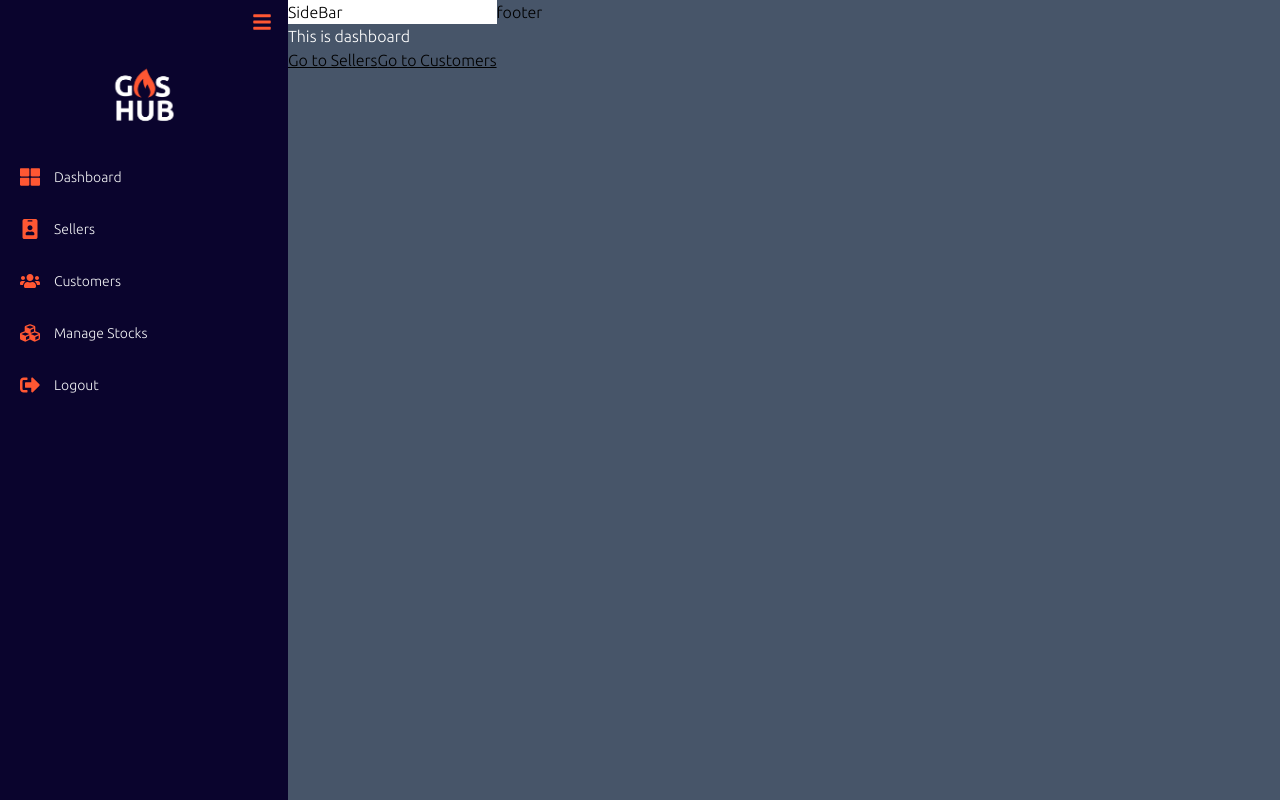
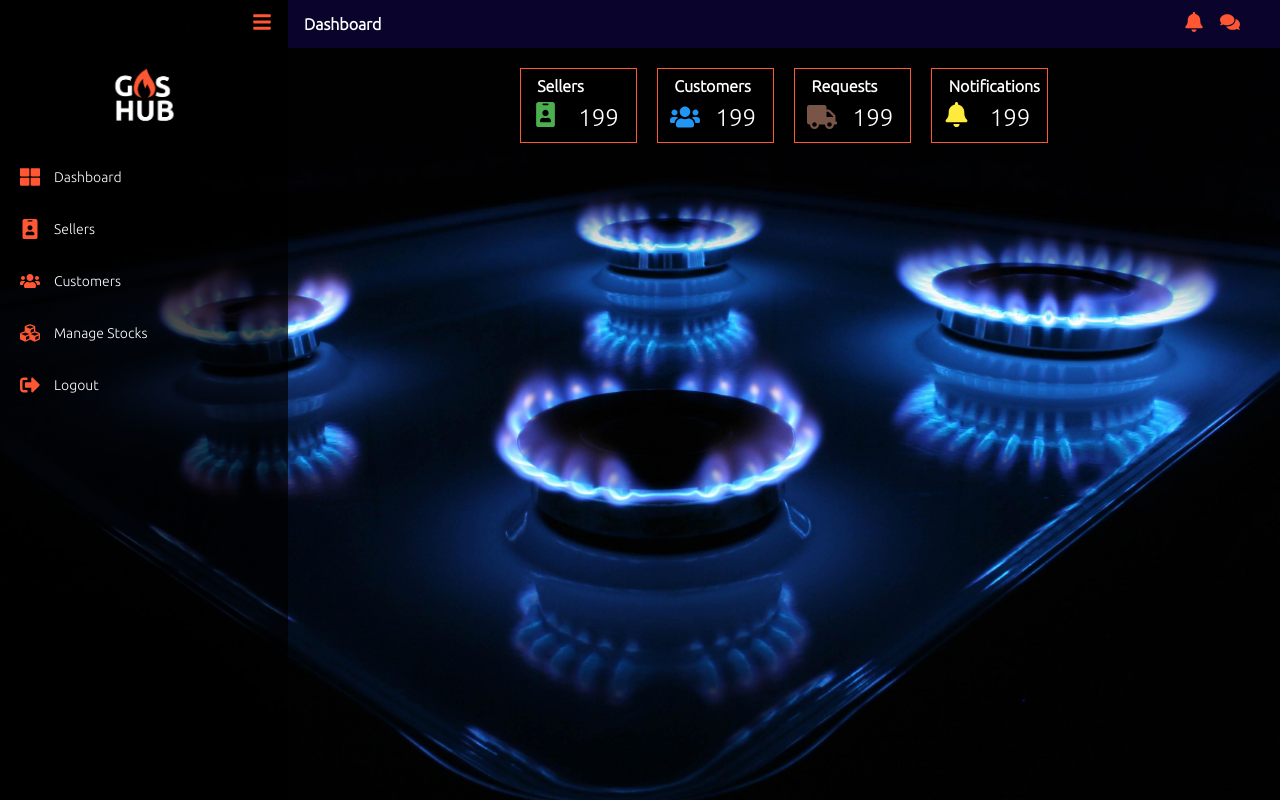
Before and after one commit to Alphy47/lp-gas, a React (Create React App) app: page /adminhome in a window 1280 px wide. Built offline with nearby package versions, Linux system fonts and the light colour scheme.

Commit message:
modifications for admin page

```diff
--- a/package.json
+++ b/package.json
@@ -3,6 +3,7 @@
   "version": "0.1.0",
   "private": true,
   "dependencies": {
+    "@headlessui/react": "^1.7.17",
     "@testing-library/jest-dom": "^5.17.0",
     "@testing-library/react": "^13.4.0",
     "@testing-library/user-event": "^13.5.0",
--- a/src/components/AdminComponents/AdminDashboard.jsx
+++ b/src/components/AdminComponents/AdminDashboard.jsx
@@ -1,10 +1,17 @@
 import React from 'react'
 import { Link } from 'react-router-dom'
+import AdminDashboardStatsGrid from './AdminDashboardStatsGrid'
 
 export default function AdminDashboard() {
-    return <div><p className='text-white'>This is dashboard</p>
-    <Link to='sellers' className='underline'>Go to Sellers</Link>
-    <Link to='customer' className='underline'>Go to Customers</Link></div>
+    return  <div >
+                <div className='overflow-y-auto h-[100%] flex w-[100%] '>
+                    <AdminDashboardStatsGrid />
+                </div>
+                <div className=''>
+
+                </div>
+
+            </div>
 
 
 }
--- /dev/null
+++ b/src/components/AdminComponents/AdminDashboardStatsGrid.jsx
@@ -0,0 +1,119 @@
+import React from 'react';
+import {
+  FaIdBadge,
+  FaUsers,
+  FaTruck,
+  FaBell,
+  FaTwitterSquare,
+} from 'react-icons/fa';
+
+function AdminDashboardStatsGrid() {
+  return (
+
+    <div className='relative max-w-[1240px] mx-auto grid grid-cols-2 md:grid-cols-3 lg:grid-cols-4 xl:grid-cols-4 gap-5 text-white '>
+      <div className='relative text-white mt-5 pb-5 px-3 h-[70%] max-h-[100px] max-w-[200px]  flex flex-col border border-[#FF5733]'
+                        style={{backgroundColor: 'rgba(0, 0, 0, 0.7)'}}>
+        <div className=''>
+            <h1 className='text-1xl font-bold m-[5%]'>Sellers</h1>
+        </div>
+        <div className=' flex flex-row w-[100%]'>
+            <div className='w-[50%]'>
+                <FaIdBadge size={25} style={{ color: '#4CAF50'}}/>
+            </div>
+            <label className='text-2xl'>199</label>
+        </div>
+      </div>
+
+      <div className='relative text-white mt-5 pb-5 px-3 h-[70%] max-h-[100px] max-w-[200px]  flex flex-col border border-[#FF5733]'
+            style={{backgroundColor: 'rgba(0, 0, 0, 0.7)'}}>
+        <div>
+            <h1 className='text-1xl font-bold m-[5%]'>Customers</h1>
+        </div>
+        <div className=' flex flex-row w-[100%]'>
+            <div className='w-[50%]'>
+                <FaUsers size={30} style={{ color: '#2196F3'}}/>
+            </div>
+            <label className='text-2xl'>199</label>
+        </div>
+      </div>
+
+      <div className='relative text-white mt-5 pb-5 px-3 h-[70%] max-h-[100px] max-w-[200px]  flex flex-col border border-[#FF5733]'
+            style={{backgroundColor: 'rgba(0, 0, 0, 0.7)'}}>
+        <div>
+            <h1 className='text-1xl font-bold m-[5%]'>Requests</h1>
+        </div>
+        <div className=' flex flex-row w-[100%]'>
+            <div className='w-[50%]'>
+                <FaTruck size={30} style={{ color: '#795548'}}/>
+            </div>
+            <label className='text-2xl'>199</label>
+        </div>
+      </div>
+
+      <div className='relative text-white mt-5 pb-5 px-3 h-[70%] max-h-[100px] max-w-[200px]  flex flex-col border border-[#FF5733]'
+            style={{backgroundColor: 'rgba(0, 0, 0, 0.7)'}}>
+        <div>
+            <h1 className='text-1xl font-bold m-[5%]'>Notifications</h1>
+        </div>
+        <div className=' flex flex-row w-[100%]'>
+            <div className='w-[50%]'>
+                <FaBell size={25} style={{ color: '#FFEB3B'}}/>
+            </div>
+            <label className='text-2xl'>199</label>
+        </div>
+      </div>
+    </div>
+  );
+}
+
+export default AdminDashboardStatsGrid;
+
+{/*import React from 'react'
+import {
+    FaDribbbleSquare,
+    FaFacebookSquare,
+    FaGithubSquare,
+    FaInstagram,
+    FaTwitterSquare,
+} from 'react-icons/fa'
+
+function AdminDashboardStatsGrid () {
+    return(
+        <div className='relative max-w-[1240px] mx-auto  grid lg:grid-cols-4 gap-1 text-white'>
+
+            <div className='relative bg-[#4CAF50] text-black w-[300px] m-5 h-[150px]'>
+                <h1 className='w-[full] text-1xl font-bold ml-5 mt-5'>Sellers</h1>
+                <div className='items-center'>
+                <label className='text-3xl'>199</label>
+                </div>
+            </div>
+
+            <div className='relative bg-[#2196F3] text-black w-[300px] m-5 h-[150px]'>
+                <div>
+                    <h1 className='w-full text-1xl font-bold ml-5 mt-5 '>Customers</h1>
+                </div>
+
+                <div>
+                    <label className='text-3xl ml-20 '>199</label>
+                </div>
+
+
+            </div>
+
+            <div className='relative bg-[#795548] text-black w-[300px] m-5 h-[150px]'>
+                <h1 className='w-full text-1xl font-bold ml-5 mt-5'>Stock Requests</h1>
+
+                <label className='text-3xl'>199</label>
+
+            </div>
+
+            <div className='relative bg-[#FFEB3B] text-black w-[300px] m-5 h-[150px]'>
+                <h1 className='w-full text-1xl font-bold ml-5 mt-5'>Notifications</h1>
+
+                <label className='text-3xl'>199</label>
+
+            </div>
+    </div>
+    )
+}
+export default AdminDashboardStatsGrid */}
--- a/src/components/AdminComponents/AdminLayout.jsx
+++ b/src/components/AdminComponents/AdminLayout.jsx
@@ -1,17 +1,33 @@
 import React from 'react'
 import { Outlet } from 'react-router-dom'
 import SideBar from './SideBar'
+import Header from './Header'
+import { SelectedLinkProvider } from './lib/consts/SelectedLinkContext'
+import indexbg from './../../assests/indexbg.jpg'
+import AdminDashboardStatsGrid from './AdminDashboardStatsGrid'
 
 export default function AdminLayout () {
   return (
-    <div className='flex flex-row bg-slate-600 h-screen w-screen overflow-hidden'>
-      <SideBar />
+    <div className=' flex h-screen w-screen  overflow-hidden' style={{ backgroundImage: `url(${indexbg})`, backgroundSize: 'cover', backgroundPosition: 'center'}}>
 
-      <div>
-        <div className='bg-white text-[#0a042d]]'>SideBar</div>
-        <div><Outlet /></div>
-      </div>
-      <p>footer</p>
+      <SelectedLinkProvider>
+      <div className='sticky h-full z-50'>
+          <SideBar />
+        </div>
+
+        <div className=' flex flex-col w-full'>
+          <Header />
+          <div className='sticky flex flex-row flex-1 top-0 z-10'> {/* Use flex-1 to occupy remaining space */}
+            <div className='w-[100%]'> {/* Adjust width as needed */}
+              <div className='absolute w-[100%] h-[100%]'> {/* Provide margin to fit under Header */}
+                <Outlet /> {/* Render Outlet content under the Header */}
+              </div>
+            </div>
+
+          </div>
+        </div>
+      </SelectedLinkProvider>
+
     </div>
   )
 }
--- a/src/components/AdminComponents/Customers.jsx
+++ b/src/components/AdminComponents/Customers.jsx
@@ -2,5 +2,5 @@ import React from 'react'
 import { Link } from 'react-router-dom'
 
 export default function Customers() {
-  return <div><p>This is Customer page</p><Link to='/adminhome' className='underline'>Go to Dashboard</Link></div>
+  return <div></div>
 }
--- a/src/components/AdminComponents/Header.jsx
+++ b/src/components/AdminComponents/Header.jsx
@@ -1,14 +1,23 @@
 import React from 'react'
+import { useSelectedLink } from './lib/consts/SelectedLinkContext'
+import { FaBell, FaComments } from 'react-icons/fa'
 
-const Header = () => {
-  return (
-    <div className='min-h-screen'>
-        <div className='flex justify-between px-4 pt-4 text-white'>
-            <h2>Dashboard</h2>
-            <h2>Welcome back, client</h2>
+export default function Header() {
+
+  const { selectedLink } = useSelectedLink();
+  const defaultText = 'Dashboard';
+
+  return <div className='bg-[#0a042d] h-12 px-4 w-[100%] relative flex fles-row '>
+            <div className='absolute inset-y-0 left-0 ml-4 '>
+              <h2 className='text-white mt-3 font-bold'>{selectedLink || defaultText}</h2>
+            </div>
+            <div className='absolute inset-y-0 right-0 mr-4 flex w-20'>
+              <div className='flex flex-1 gap-4 my-3'>
+                <FaBell size={20} style={{ color: '#FF5733'}}/>
+
+                <FaComments size={20} style={{ color: '#FF5733'}}/>
+              </div>
+
+            </div>
         </div>
-    </div>
-  )
 }
-
-export default Header
--- a/src/components/AdminComponents/ManageStocks.jsx
+++ b/src/components/AdminComponents/ManageStocks.jsx
@@ -2,5 +2,5 @@ import React from 'react'
 import { Link } from 'react-router-dom'
 
 export default function ManageStocks() {
-  return <div><p>This is manage Stocks page</p><Link to='/adminhome' className='underline'>Go to Dashboard</Link></div>
+  return <div></div>
 }
--- a/src/components/AdminComponents/Sellers.jsx
+++ b/src/components/AdminComponents/Sellers.jsx
@@ -2,5 +2,5 @@ import React from 'react'
 import { Link } from 'react-router-dom'
 
 export default function Sellers() {
-  return <div><p>This is Seller page</p><Link to='/adminhome' className='underline'>Go to Dashboard</Link></div>
+  return <div></div>
 }
--- a/src/components/AdminComponents/SideBar.jsx
+++ b/src/components/AdminComponents/SideBar.jsx
@@ -1,6 +1,7 @@
 import React, { Children, useState } from 'react'
 import logo from '../../assests/logo.png'
 import { Link } from 'react-router-dom'
+import { useSelectedLink } from './lib/consts/SelectedLinkContext'
 import {
           FaBars,
           FaThLarge,
@@ -11,6 +12,12 @@ import {
 } from 'react-icons/fa';
 
 export default function SideBar() {
+
+const { updateSelectedLink } = useSelectedLink();
+
+const handleLinkClick = (name) => {
+  updateSelectedLink(name);
+};
 
 const menus = [
   {name: "Dashboard", link: '/adminhome',icon: FaThLarge},
@@ -25,7 +32,7 @@ const menus = [
 const [open, setOpen] = useState(true)
 
   return (
-    <div className={`bg-[#0a042d] min-h-screen ${open ? 'w-72':'w-16'} duration-500 text-gray-100`}>
+    <div className={`bg-black  min-h-screen ${open ? 'w-72':'w-16'} duration-500 text-white` } style={{backgroundColor: 'rgba(0, 0, 0, 0.7)'}}>
 
       <div className='py-3 flex justify-end px-4'>
         <FaBars size={20} style={{ color: '#FF5733'}} className='cursor-pointer' onClick={()=>setOpen(!open)}/>
@@ -37,7 +44,10 @@ const [open, setOpen] = useState(true)
 
       <div className='mt-6 flex flex-col gap-4 relative'>
         {menus?.map((menu, i) => (
-          <Link to={menu?.link} key={i} className='group flex pl-5 items-center text-sm gap-3.5 font-medium p-2 hover:bg-gray-800 rounded-md'>
+          <Link to={menu?.link}
+                key={i}
+                className='group flex pl-5 items-center text-sm gap-3.5 font-medium p-2 hover:bg-gray-800 rounded-md'
+                onClick={() => handleLinkClick(menu.name)}>
             <div>
               {React.createElement(menu?.icon, {size: '20', color: '#FF5733'})}
             </div>
--- /dev/null
+++ b/src/components/AdminComponents/lib/consts/SelectedLinkContext.jsx
@@ -0,0 +1,21 @@
+import React, { createContext, useState, useContext } from 'react';
+
+const SelectedLinkContext = createContext();
+
+export function useSelectedLink() {
+  return useContext(SelectedLinkContext);
+}
+
+export function SelectedLinkProvider({ children }) {
+  const [selectedLink, setSelectedLink] = useState('');
+
+  const updateSelectedLink = (linkName) => {
+    setSelectedLink(linkName);
+  };
+
+  return (
+    <SelectedLinkContext.Provider value={{ selectedLink, updateSelectedLink }}>
+      {children}
+    </SelectedLinkContext.Provider>
+  );
+}
--- a/src/components/AdminComponents/lib/consts/navigation.jsx
+++ /dev/null
@@ -1,44 +0,0 @@
-import {
-    HiOutlineViewGrid,
-    HiOutlineCube,
-    HiOutlineShoppingCart,
-    HiOutlineUsers,
-    HiOutlineDocumentText,
-    HiOutlineAnnotation,
-    HiOutlineQuestionMarkCircle,
-    HiOutlineCog
-} from 'react-icons/hi'
-import {
-    FaThLarge,
-    FaIdBadge,
-
-} from 'react-icons/fa'
-
-export const DASHBOARD_SIDEBAR_LINKS = [
-    {
-        key: 'dashboard',
-        label: 'Dashboard',
-        path: '/',
-        icon: <FaThLarge />
-    },
-    {
-        key: 'sellers',
-        label: 'Sellers',
-        path: '/sellers',
-        icon: <FaIdBadge />
-    },
-    {
-        key: 'customers',
-        label: 'Customers',
-        path: '/sellers',
-        icon: <HiOutlineShoppingCart />
-    },
-]
-export const DASHBOARD_SIDEBAR_BOTTOM_LINKS = [
-    {
-        key: 'settings',
-        label: 'Settings',
-        path: '',
-        icon: <HiOutlineCog />
-    }
-]
```
Also changed, not shown: 1 other file (tests, documents, lock files or other folders).
